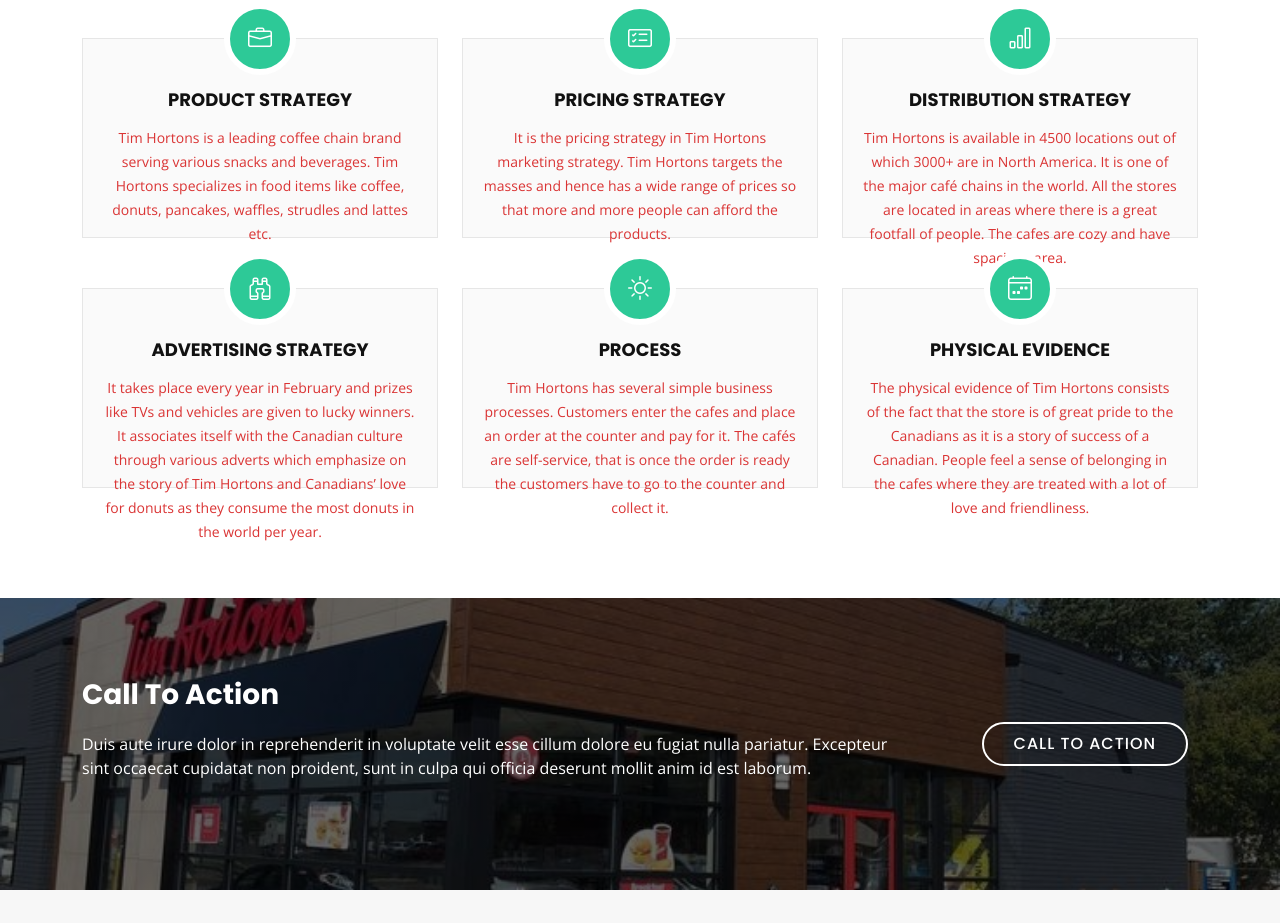
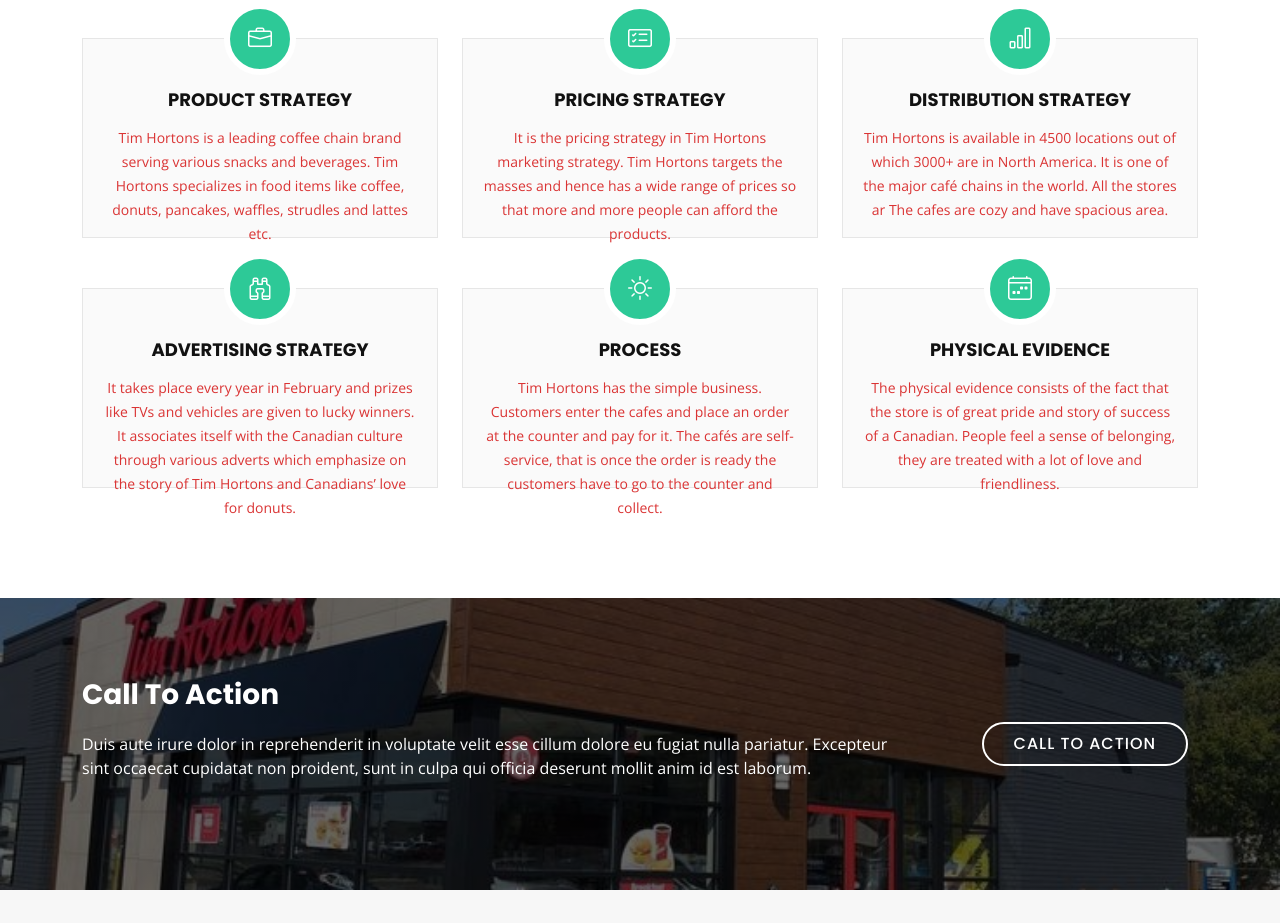
Before and after one commit to itec50group10/TimHortons, a plain HTML site: page index.html in a window 1280 px wide. Shown: the part 2160-3083 px from the top of the page. Drawn offline with nearby package versions, Linux system fonts and the light colour scheme.

Commit message:
Updated.

```diff
--- a/index.html
+++ b/index.html
@@ -185,7 +185,7 @@
             <div class="box">
               <div class="icon"><a href=""><i class="bi bi-bar-chart"></i></a></div>
               <h4 class="title"><a href="">Distribution Strategy</a></h4>
-              <p class="description">Tim Hortons is available in 4500 locations out of which 3000+ are in North America. It is one of the major café chains in the world. All the stores are located in areas where there is a great footfall of people. The cafes are cozy and have spacious area.</p>
+              <p class="description">Tim Hortons is available in 4500 locations out of which 3000+ are in North America. It is one of the major café chains in the world. All the stores ar The cafes are cozy and have spacious area.</p>
             </div>
           </div>
 
@@ -193,21 +193,21 @@
             <div class="box">
               <div class="icon"><a href=""><i class="bi bi-binoculars"></i></a></div>
               <h4 class="title"><a href="">Advertising Strategy</a></h4>
-              <p class="description">It takes place every year in February and prizes like TVs and vehicles are given to lucky winners. It associates itself with the Canadian culture through various adverts which emphasize on the story of Tim Hortons and Canadians’ love for donuts as they consume the most donuts in the world per year.</p>
+              <p class="description">It takes place every year in February and prizes like TVs and vehicles are given to lucky winners. It associates itself with the Canadian culture through various adverts which emphasize on the story of Tim Hortons and Canadians’ love for donuts.</p>
             </div>
           </div>
           <div class="col-lg-4 col-md-6" data-aos="zoom-in">
             <div class="box">
               <div class="icon"><a href=""><i class="bi bi-brightness-high"></i></a></div>
               <h4 class="title"><a href="">Process</a></h4>
-              <p class="description">Tim Hortons has several simple business processes. Customers enter the cafes and place an order at the counter and pay for it. The cafés are self-service, that is once the order is ready the customers have to go to the counter and collect it.</p>
+              <p class="description">Tim Hortons has the simple business. Customers enter the cafes and place an order at the counter and pay for it. The cafés are self-service, that is once the order is ready the customers have to go to the counter and collect.</p>
             </div>
           </div>
           <div class="col-lg-4 col-md-6" data-aos="zoom-in">
             <div class="box">
               <div class="icon"><a href=""><i class="bi bi-calendar4-week"></i></a></div>
               <h4 class="title"><a href="">Physical Evidence</a></h4>
-              <p class="description">The physical evidence of Tim Hortons consists of the fact that the store is of great pride to the Canadians as it is a story of success of a Canadian. People feel a sense of belonging in the cafes where they are treated with a lot of love and friendliness. </p>
+              <p class="description">The physical evidence consists of the fact that the store is of great pride and story of success of a Canadian. People feel a sense of belonging, they are treated with a lot of love and friendliness. </p>
             </div>
           </div>
         </div>
```
